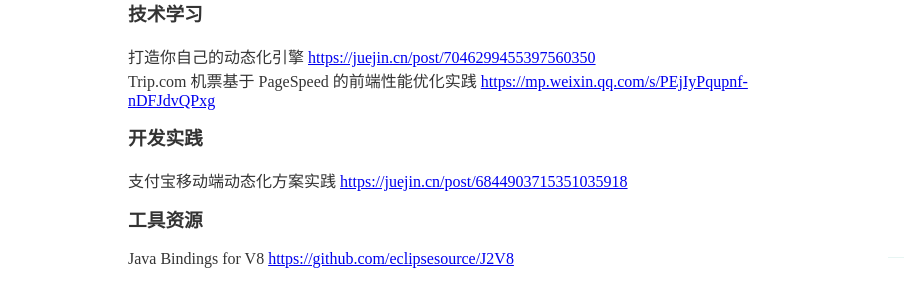
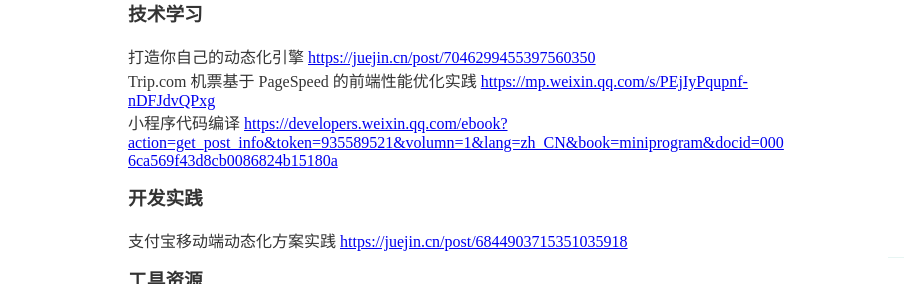
Before and after one commit to hzzheng/blog, a Gatsby site: page /weekly/70 in a window 1280 px wide. Shown: the part 122-406 px from the top of the page, 0-904 px from the left. Built offline with nearby package versions, Linux system fonts and the light colour scheme; Gatsby itself is replaced by a stand-in of ours; some packages are replaced by stand-ins of ours; some icons are missing; what typography-theme-fairy-gates would draw is missing.

Commit message:
chore: update

```diff
--- a/src/weekly/70.md
+++ b/src/weekly/70.md
@@ -7,7 +7,7 @@
 ### 技术学习
 1. 打造你自己的动态化引擎 https://juejin.cn/post/7046299455397560350
 2. Trip.com 机票基于 PageSpeed 的前端性能优化实践 https://mp.weixin.qq.com/s/PEjIyPqupnf-nDFJdvQPxg
-
+3. 小程序代码编译 https://developers.weixin.qq.com/ebook?action=get_post_info&token=935589521&volumn=1&lang=zh_CN&book=miniprogram&docid=0006ca569f43d8cb0086824b15180a
 ### 开发实践
 1. 支付宝移动端动态化方案实践 https://juejin.cn/post/6844903715351035918
 
```
